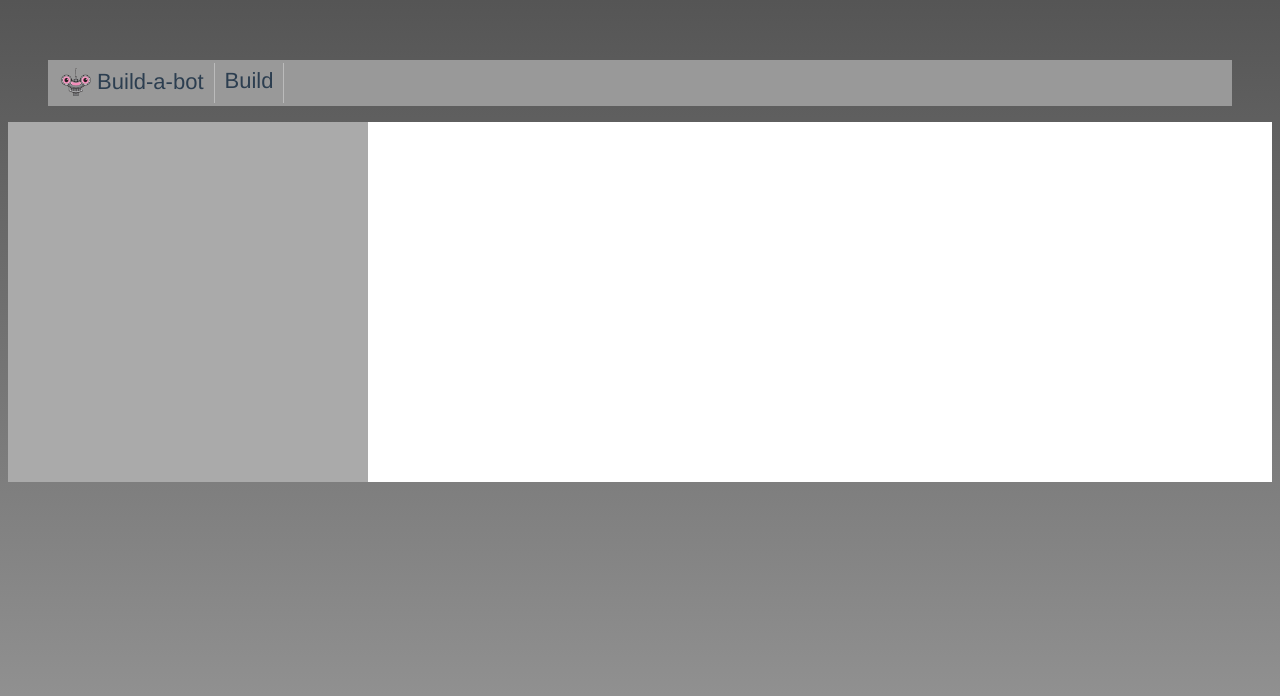
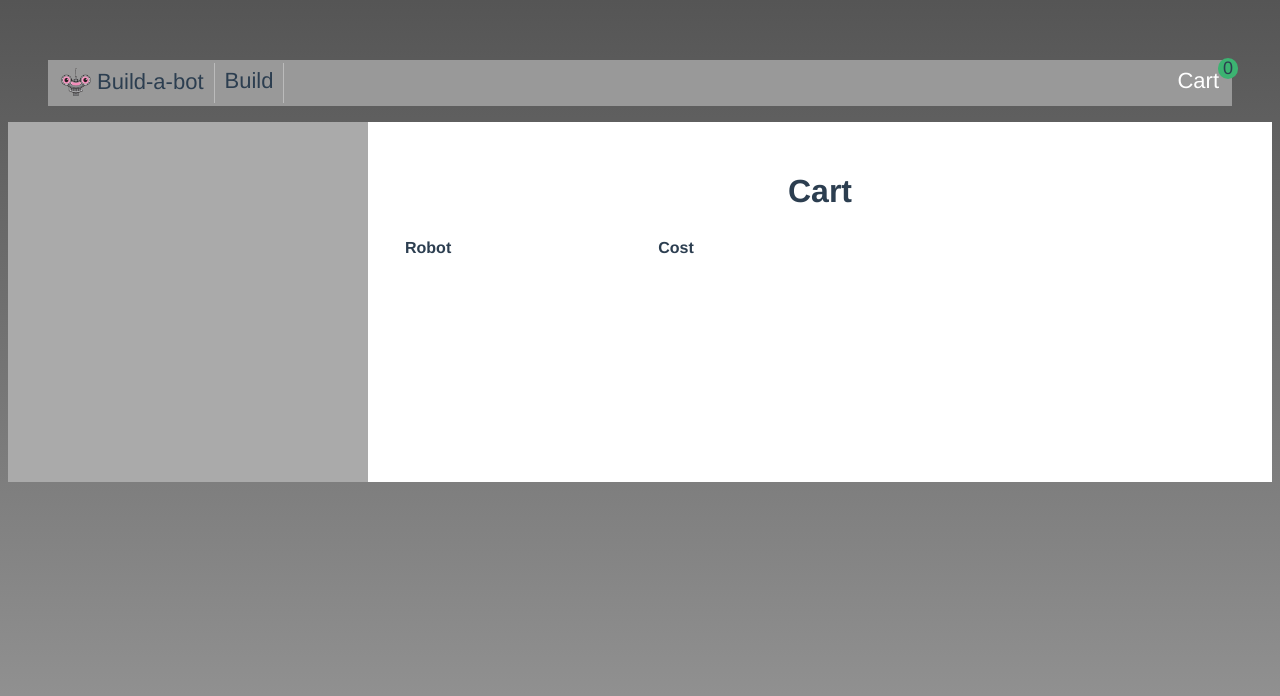
Before and after one commit to potatocommune/build-a-bot, a Vue app: page /cart in a window 1280 px wide. Shown: the top 696 px of the page. Built offline with nearby package versions, Linux system fonts and the light colour scheme.

Commit message:
retreiving items from the Vuex Store

```diff
--- a/src/App.vue
+++ b/src/App.vue
@@ -13,6 +13,14 @@
             <router-link class="nav-link" :to="{name: 'Build'}" exact>
               Build
             </router-link>
+          </li>
+          <li class="nav-item cart">
+            <router-link class="nav-link" to="/cart" exact>
+              Cart
+            </router-link>
+            <div class="cart-items">
+              {{cart.length}}
+            </div>
           </li>
         </ul>
       </nav>
@@ -31,6 +39,11 @@
 <script>
 export default {
   name: 'App',
+  computed: {
+    cart() {
+      return this.$store.state.cart;
+    },
+  },
 };
 </script>
 
@@ -81,6 +94,11 @@
   text-decoration: none;
   color: inherit;
 }
+.nav-item.cart {
+  position: relative;
+  margin-left: auto;
+  border-right: none;
+}
 .router-link-active {
   color: white;
 }
@@ -95,4 +113,15 @@
   width: 100px;
   min-width: 300px;
 }
+.cart-items {
+  position: absolute;
+  top: -5px;
+  right: -9px;
+  font-size: 18px;
+  width: 20px;
+  text-align: center;
+  display: inline-block;
+  border-radius: 100px;
+  background-color: mediumseagreen;
+}
 </style>
--- /dev/null
+++ b/src/cart/ShoppingCart.vue
@@ -0,0 +1,51 @@
+<template>
+  <div>
+    <h1>Cart</h1>
+    <table>
+      <thead>
+        <tr>
+          <th class="robot-title">
+            Robot
+          </th>
+          <th class="cost">
+            Cost
+          </th>
+        </tr>
+      </thead>
+      <tbody>
+        <tr v-for="(robot, index) in cart" :key="index">
+          <td class="robot-title">
+            {{robot.head.title}}
+          </td>
+          <td class="cost">
+            {{robot.cost}}
+          </td>
+        </tr>
+      </tbody>
+    </table>
+ </div>
+</template>
+
+<script>
+export default {
+  name: 'Cart',
+  computed: {
+    cart() {
+      return this.$store.state.cart;
+    },
+  },
+};
+</script>
+
+<style scoped>
+  td, th {
+    padding: 5px;
+  }
+  .robot-title {
+    text-align: left;
+    padding-right: 200px;
+  }
+  .cost {
+    text-align: right;
+  }
+</style>
--- a/src/main.js
+++ b/src/main.js
@@ -2,10 +2,12 @@
 import App from './App.vue';
 
 import router from './router';
+import store from './store';
 
 Vue.config.productionTip = false;
 
 new Vue({
   render: (h) => h(App),
   router,
+  store,
 }).$mount('#app');
--- a/src/router/index.js
+++ b/src/router/index.js
@@ -11,6 +11,7 @@
 import RobotBases from '../parts/RobotBases.vue';
 import SidebarStandard from '../sidebars/SidebarStandard.vue';
 import SidebarBuild from '../sidebars/SidebarBuild.vue';
+import ShoppingCart from '../cart/ShoppingCart.vue';
 
 Vue.use(Router);
 
@@ -62,5 +63,9 @@
       const isValidId = Number.isInterger(Number(to.params.id));
       next(isValidId);
     },
+  }, {
+    path: '/cart',
+    name: 'Cart',
+    component: ShoppingCart,
   }],
 });
--- /dev/null
+++ b/src/store/index.js
@@ -0,0 +1,15 @@
+import Vue from 'vue';
+import Vuex from 'vuex';
+
+Vue.use(Vuex);
+
+export default new Vuex.Store({
+  state: {
+    cart: [],
+  },
+  mutations: {
+    addRobotToCart(state, robot) {
+      state.cart.push(robot);
+    },
+  },
+});
```
Also changed, not shown: src/build/RobotBuilder.vue.
